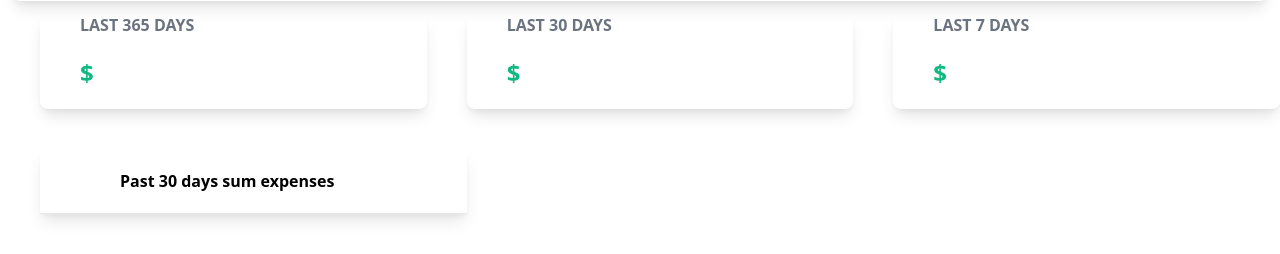
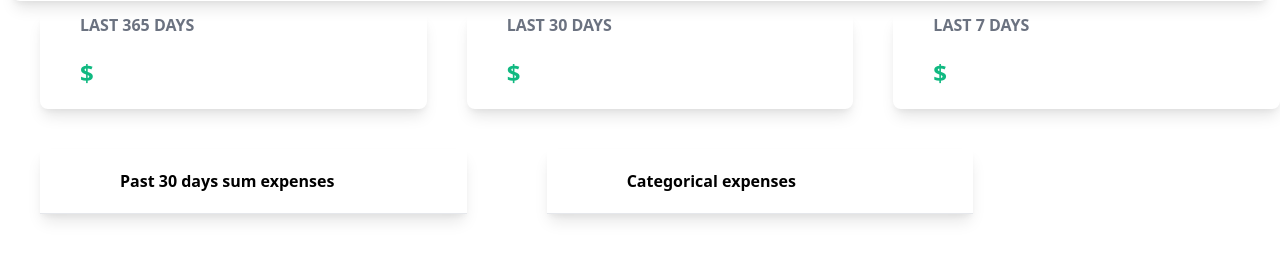
Before and after one commit to CoderMahruf/Expense-tracker, a Django app: template myapp/templates/myapp/index.html in a window 1280 px wide. Shown: the part 1049-1303 px from the top of the page. Run offline with Django 5.2, Linux system fonts and the light colour scheme; the template is opened without the code that fills it: values that come from a table or form of the project are taken from there, others are empty; data comes from the database, SQL or seed files in the repository; both versions use the stored data as it was after the commit; style sheets or scripts are compiled from the project's sources.

Commit message:
Categorical expenses

```diff
--- a/myapp/templates/myapp/index.html
+++ b/myapp/templates/myapp/index.html
@@ -93,9 +93,8 @@
         </div>
         <hr>
         <div id="30-day-table">
-
             {% for daily_sum in daily_sums %}
-            <div class="flex flex-wrap px-20 py-2">
+            <div class="flex font-semibold flex-wrap px-20 py-2">
                 <span>
                     {{daily_sum.date}}
                 </span>
@@ -106,7 +105,26 @@
                 </span>
             </div>
             {% endfor %}
-
+        </div>
+    </div>
+    <div class="w-1/3 shadow-lg m-10">
+        <div class="flex flex-wrap space-x-40 font-bold px-20 py-5">
+            <span>Categorical expenses</span>
+        </div>
+        <hr>
+        <div id="30-day-table">
+            {% for categorical_sum in categorical_sums %}
+            <div class="flex font-semibold flex-wrap px-20 py-2">
+                <span>
+                    {{categorical_sum.category}}
+                </span>
+            </div>
+            <div class="flex flex-wrap px-20 py-2">
+                <span class="text-green-500">
+                    $ {{categorical_sum.sum|intcomma}}
+                </span>
+            </div>
+            {% endfor %}
         </div>
     </div>
 </div>
--- a/myapp/views.py
+++ b/myapp/views.py
@@ -31,6 +31,7 @@
     weekly_sum = data.aggregate(Sum('amount'))
 
     daily_sums = Expense.objects.filter().values('date').order_by('date').annotate(sum=Sum('amount'))
+    categorical_sums = Expense.objects.filter().values('category').order_by('category').annotate(sum=Sum('amount'))
 
     context = {
         'expense_form':expense_form,
@@ -40,6 +41,7 @@
         'monthly_sum':monthly_sum,
         'weekly_sum':weekly_sum,
         'daily_sums':daily_sums,
+        'categorical_sums':categorical_sums,
     }
     return render(request,'myapp/index.html',context)
 
```
Also changed, not shown: db.sqlite3.
